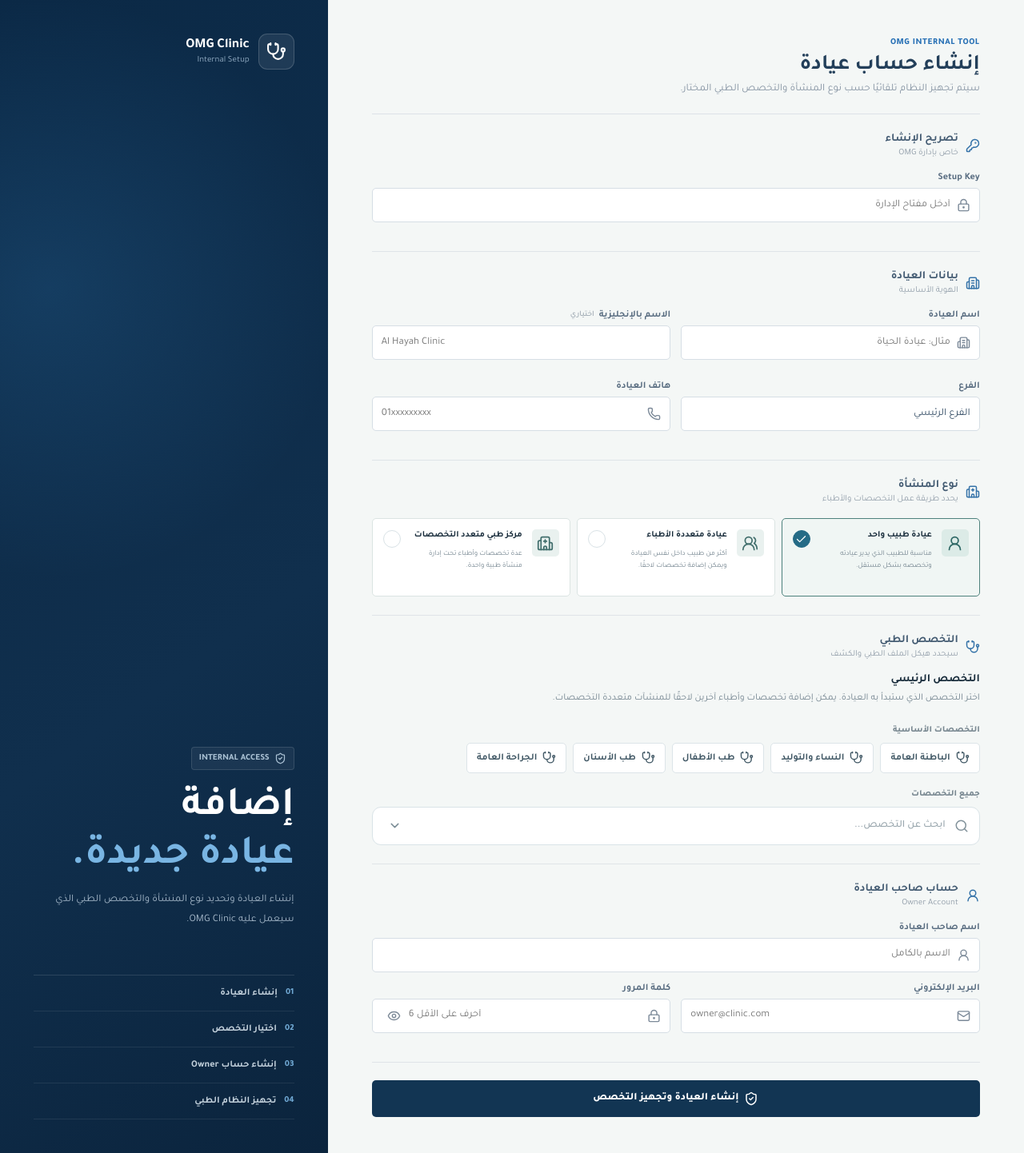
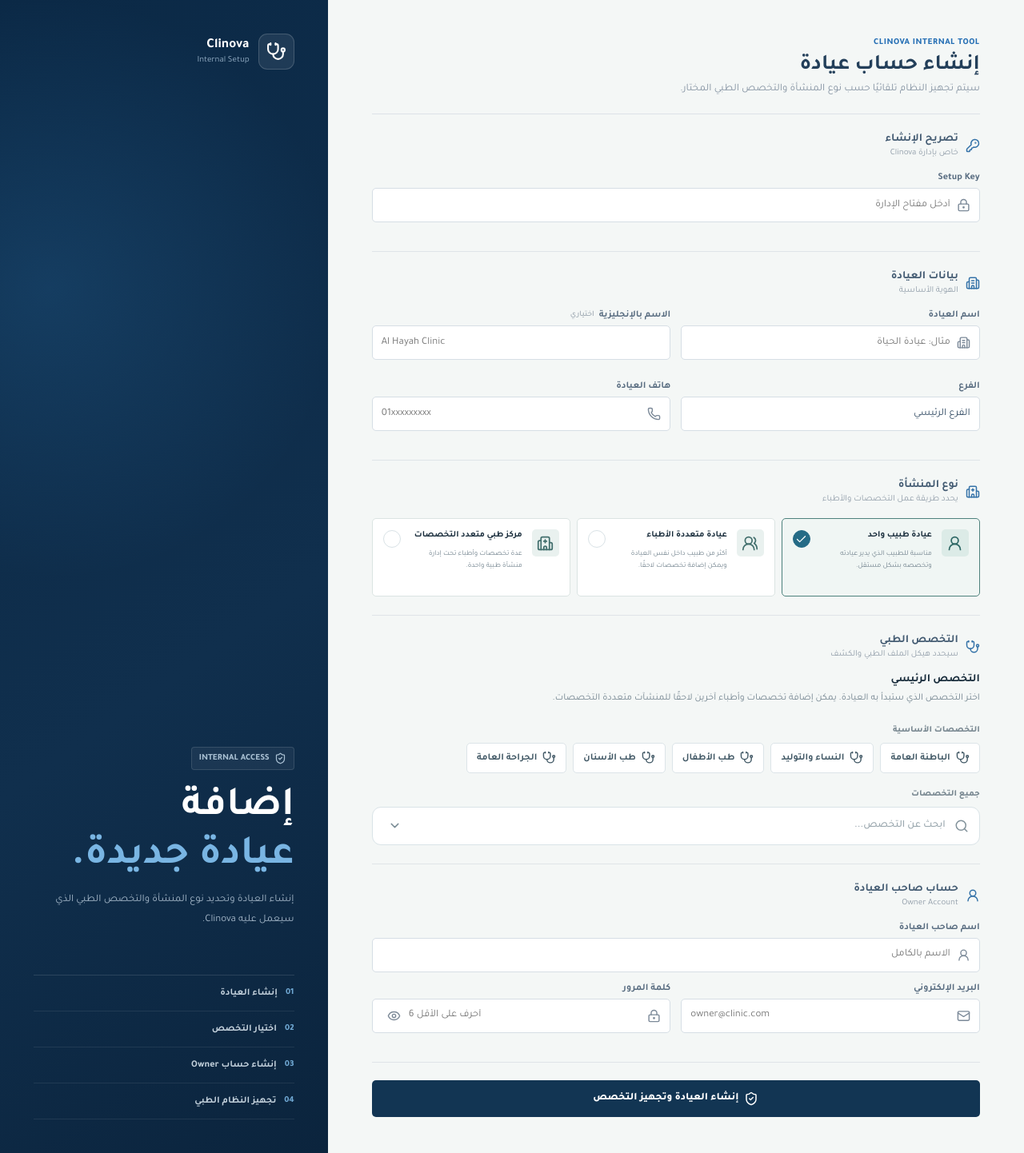
Before and after one commit to omargadelkareem/Omg-clinik-system, a React (Vite) app: page /setup-clinic in a window 1280 px wide. Shown: the whole page at 80% size. Built offline with nearby package versions, Linux system fonts and the light colour scheme; no server answers.

Commit message:
brand: remove remaining visible OMG labels from src/pages/setup/SetupClinicPage.jsx

```diff
--- a/src/pages/setup/SetupClinicPage.jsx
+++ b/src/pages/setup/SetupClinicPage.jsx
@@ -921,7 +921,7 @@ export default function SetupClinicPage() {
 
           <div>
             <strong>
-              OMG Clinic
+              Clinova
             </strong>
 
             <span>
@@ -950,7 +950,7 @@ export default function SetupClinicPage() {
           <p>
             إنشاء العيادة وتحديد
             نوع المنشأة والتخصص الطبي
-            الذي سيعمل عليه OMG Clinic.
+            الذي سيعمل عليه Clinova.
           </p>
         </div>
 
@@ -985,7 +985,7 @@ export default function SetupClinicPage() {
         <div className="setup-form-container">
           <header className="setup-heading">
             <span>
-              OMG INTERNAL TOOL
+              CLINOVA INTERNAL TOOL
             </span>
 
             <h2>
@@ -1028,7 +1028,7 @@ export default function SetupClinicPage() {
                     </strong>
 
                     <span>
-                      خاص بإدارة OMG
+                      خاص بإدارة Clinova
                     </span>
                   </div>
                 </div>
@@ -1804,7 +1804,7 @@ function SuccessResult({
 
       <p>
         الحساب جاهز الآن وتم
-        تجهيز OMG Clinic بالتخصص
+        تجهيز Clinova بالتخصص
         الطبي المحدد.
       </p>
 
```
